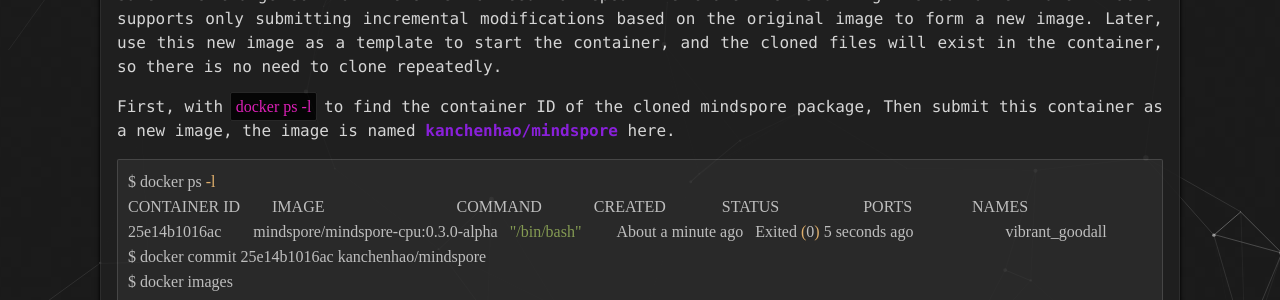
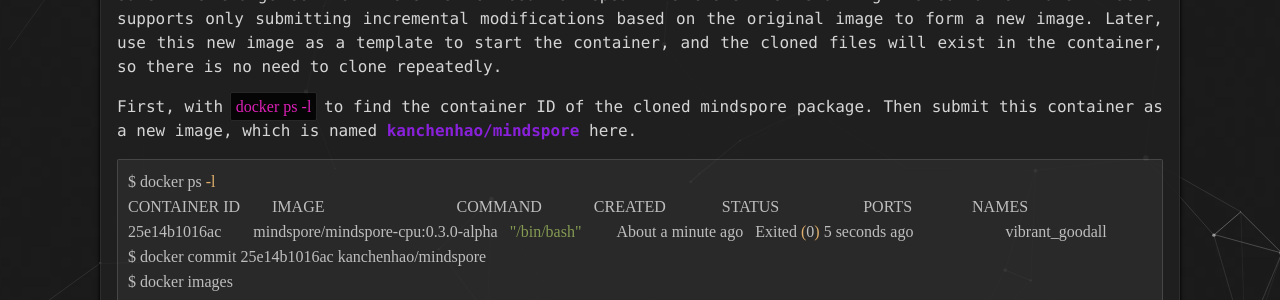
Before and after one commit to kanchenhao/blog, a Jekyll site: the page built from _posts/2020-08-09-MindSpore-Tutorial-In-Docker.md, in a window 1280 px wide. Shown: the part 1188-1488 px from the top of the page. Built offline with Jekyll 4.4.1, drawn with Linux system fonts in a browser that asks for light colours; comment, search, counter and statistics services are not loaded.

Commit message:
update the usage of docker

````diff
--- a/_posts/2020-08-09-MindSpore-Tutorial-In-Docker.md
+++ b/_posts/2020-08-09-MindSpore-Tutorial-In-Docker.md
@@ -52,7 +52,7 @@
 
 Save this change so that there is no need to repeat the clone when starting the container later. Docker supports only submitting incremental modifications based on the original image to form a new image. Later, use this new image as a template to start the container, and the cloned files will exist in the container, so there is no need to clone repeatedly.
 
-First, with ```docker ps -l``` to find the container ID of the cloned mindspore package, Then submit this container as a new image, the image is named **kanchenhao/mindspore** here.
+First, with ```docker ps -l``` to find the container ID of the cloned mindspore package. Then submit this container as a new image, which is named **kanchenhao/mindspore** here.
 
 ```shell
 $ docker ps -l
````
